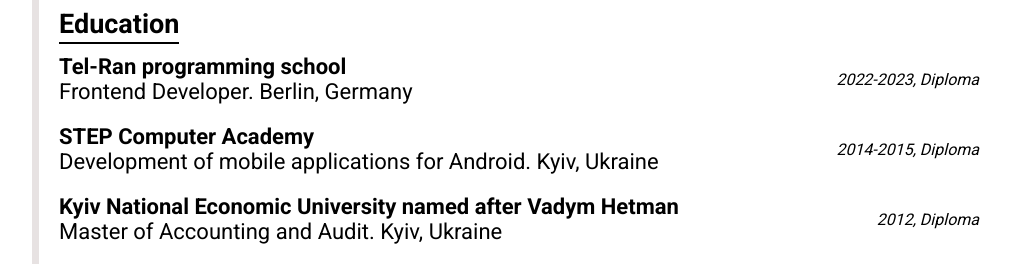
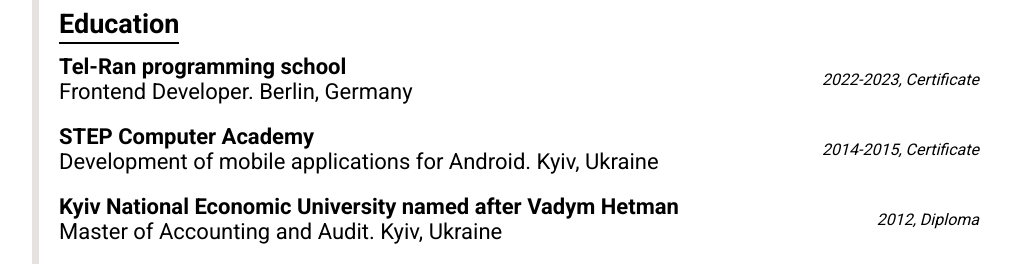
Before and after one commit to sl101/Viacheslav-Zhevaha_CV, a React (Create React App) app: page / in a window 1280 px wide. Shown: the part 1848-2114 px from the top of the page, without its empty margins (261-1272 px from the left). Built offline with nearby package versions, Linux system fonts and the light colour scheme.

Commit message:
changed diploma to sertificate

```diff
--- a/src/data/data.js
+++ b/src/data/data.js
@@ -562,13 +562,13 @@
 		id: 1,
 		title: "Programmierschule Tel-Ran",
 		description: "Entwickler für Benutzeroberflächen. Berlin, Deutschland",
-		date: "2022-2023, Diplom",
+		date: "2022-2023, Zertifikat",
 	},
 	{
 		id: 2,
 		title: "STEP Computerakademie",
 		description: "Entwicklung mobiler Anwendungen für Android. Kiew, Ukraine",
-		date: "2014-2015, Diplom",
+		date: "2014-2015, Zertifikat",
 	},
 	{
 		id: 3,
@@ -583,14 +583,14 @@
 		id: 1,
 		title: "Tel-Ran programming school",
 		description: "Frontend Developer. Berlin, Germany",
-		date: "2022-2023, Diploma",
+		date: "2022-2023, Certificate",
 	},
 	{
 		id: 2,
 		title: "STEP Computer Academy",
 		description:
 			"Development of mobile applications for Android. Kyiv, Ukraine",
-		date: "2014-2015, Diploma",
+		date: "2014-2015, Certificate",
 	},
 	{
 		id: 3,
```
